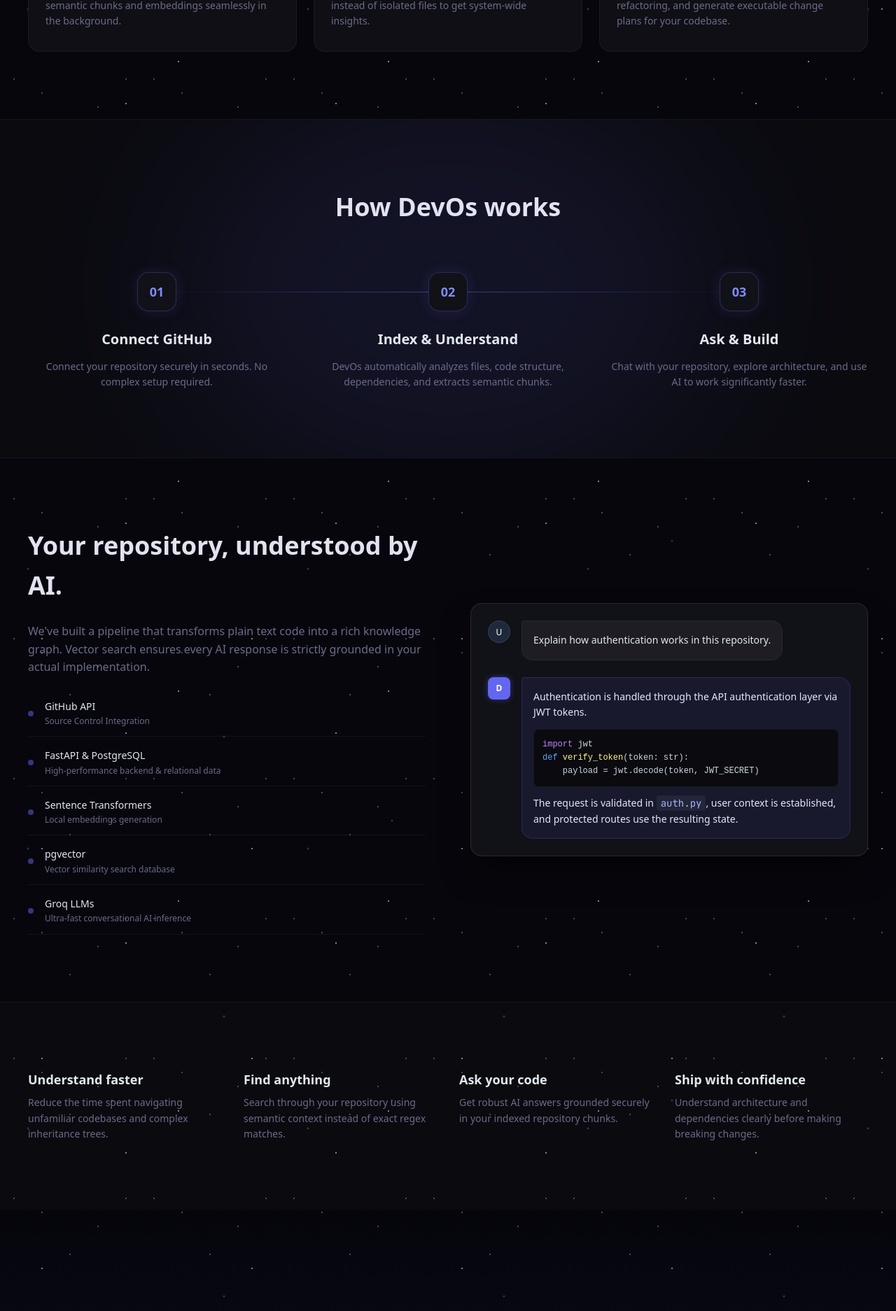
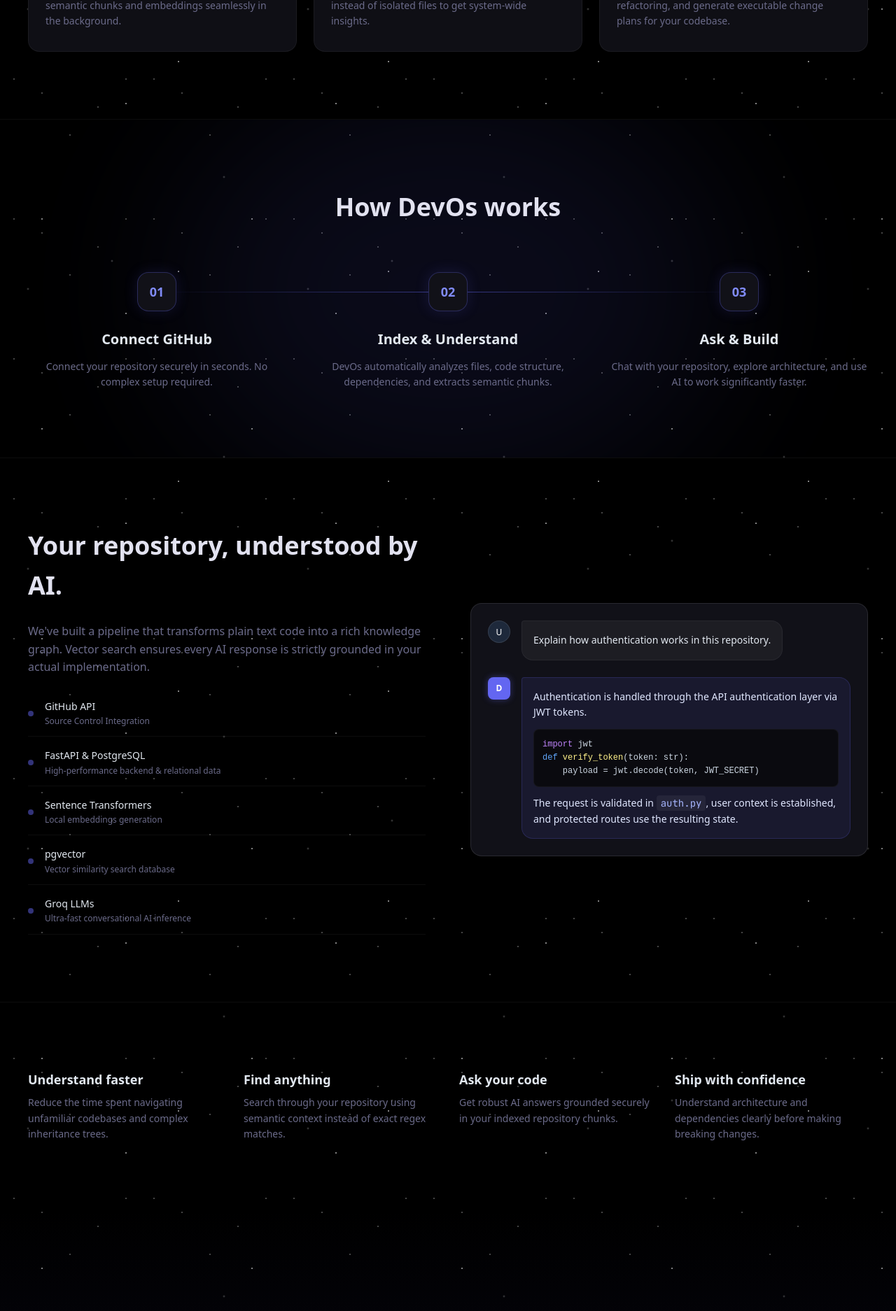
Before and after one commit to YashasviRajput13/DevOs_Project, a Next.js app in the folder frontend/: page / in a window 1280 px wide. Shown: the part 1907-3781 px from the top of the page at 70% size. Built offline with nearby package versions, Linux system fonts and the light colour scheme.

Commit message:
style(landing): change background to solid black and move moon to top right corner per user request

```diff
--- a/frontend/src/app/globals.css
+++ b/frontend/src/app/globals.css
@@ -177,8 +177,8 @@
 /* The Moon */
 .uiverse-midnight-sky .moon {
   position: absolute;
-  top: 15%;
-  right: 15%;
+  top: 5%;
+  right: 5%;
   width: 80px;
   height: 80px;
   border-radius: 50%;
--- a/frontend/src/app/page.tsx
+++ b/frontend/src/app/page.tsx
@@ -17,7 +17,7 @@
   return (
     <div style={{
       minHeight: "100vh",
-      backgroundColor: "#06060c",
+      backgroundColor: "#000000",
       color: "var(--text)",
       fontFamily: "var(--font-sans, system-ui, sans-serif)",
       overflowX: "hidden",
@@ -266,7 +266,7 @@
 
         {/* HOW IT WORKS */}
         <section id="how-it-works" style={{
-          padding: "96px 24px", backgroundColor: "#0a0a0f",
+          padding: "96px 24px", backgroundColor: "transparent",
           borderTop: "1px solid rgba(255,255,255,0.05)", borderBottom: "1px solid rgba(255,255,255,0.05)",
           position: "relative", overflow: "hidden"
         }}>
@@ -384,7 +384,7 @@
         </section>
 
         {/* BENEFITS SECTION */}
-        <section style={{ padding: "96px 24px", backgroundColor: "#0a0a0f", borderTop: "1px solid rgba(255,255,255,0.05)" }}>
+        <section style={{ padding: "96px 24px", backgroundColor: "transparent", borderTop: "1px solid rgba(255,255,255,0.05)" }}>
           <div style={{ maxWidth: 1200, margin: "0 auto" }}>
             <div style={{
               display: "grid", gridTemplateColumns: isMobile ? "1fr" : "repeat(4, 1fr)", gap: 32
@@ -427,7 +427,7 @@
       </main>
 
       {/* FOOTER */}
-      <footer style={{ borderTop: "1px solid rgba(255,255,255,0.1)", backgroundColor: "#06060c", padding: "48px 24px" }}>
+      <footer style={{ borderTop: "1px solid rgba(255,255,255,0.1)", backgroundColor: "#000000", padding: "48px 24px" }}>
         <div style={{
           maxWidth: 1200, margin: "0 auto", display: "flex", flexDirection: isMobile ? "column" : "row",
           justifyContent: "space-between", alignItems: "center", gap: 24
```
